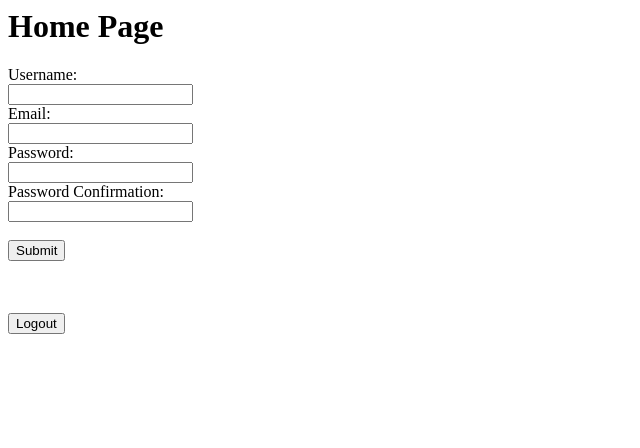
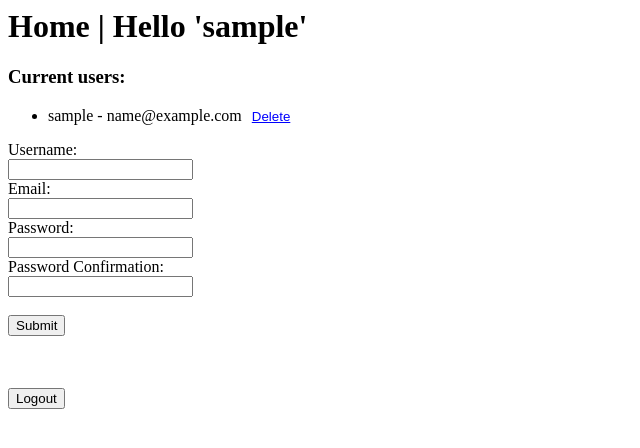
Before and after one commit to pigeanai/skeleton_flask_app, a Flask app: page /home in a window 1280 px wide. Shown: the top 448 px of the page, without its empty margins (0-640 px from the left). Run offline with Flask 3, Linux system fonts and the light colour scheme; the visitor is signed in with stand-in values (Sample User, id 1); data comes from the database, SQL or seed files in the repository.

Commit message:
login functionality and user management

```diff
--- a/app/main/routes.py
+++ b/app/main/routes.py
@@ -1,4 +1,4 @@
-from flask import render_template, redirect, url_for, request
+from flask import render_template, redirect, url_for, request, abort
 from flask_login import login_user, logout_user, current_user, login_required
 from sqlalchemy import select
 
@@ -17,10 +17,10 @@ def main():
 @bp.route("/login", methods = ["POST"])
 def login():
     submitted = request.json
-    user: User = db.session.scalar(select(User).where(User.username == submitted["uname"]))
-    if user is None or not user.check_password(submitted["pword"]):
+    user: User = db.session.scalar(select(User).where(User.username == submitted["username"]))
+    if user is None or not user.check_password(submitted["password"]):
         return redirect(url_for("main.main"))
-    login_user(user)
+    login_user(user, remember=True)
     return redirect(url_for("main.home"))
 
 
@@ -36,6 +36,23 @@ def home():
 @login_required
 def add_user():
     new_user_params = request.json
+    if new_user_params["password"] != new_user_params["password-confirm"]:
+        return {"error": "Passwords do not match"}, 400
+    new_user = User(username=new_user_params["uname"], email=new_user_params["email"])
+    new_user.set_password(new_user_params["password"])
+    db.session.add(new_user)
+    db.session.commit()
+    return redirect(url_for("main.home"))
+
+
+@bp.route("/delete-user/<user_id>", methods = ["POST"])
+@login_required
+def delete_user(user_id: int):
+    query = select(User).filter_by(id=user_id)
+    # https://docs.sqlalchemy.org/en/20/core/connections.html#sqlalchemy.engine.MappingResult
+    user = db.session.scalar(query)
+    db.session.delete(user)
+    db.session.commit()
     return redirect(url_for("main.home"))
 
 
--- a/app/templates/home.html
+++ b/app/templates/home.html
@@ -1,23 +1,36 @@
 <html>
     <head>
         <title>
-            Example Flask App - Home
+            Home
         </title>
         <script src="{{ url_for('static', filename='js/common.js') }}"></script>
     </head>
     <body>
         <h1>
-            Home Page
+            Home | Hello '{{ current_user.username }}'
         </h1>
+        <p>
+            <h3>Current users:</h3>
+            <ul>
+                {% for user in users %}<li>{{ user.username }} - {{ user.email }}
+                    {% if user.username != "user" %}
+                    <form action="/delete-user/{{ user.id }}" method="POST" style="display:inline;">
+                        <button type="submit" style="background:none; border:none; color:blue; text-decoration:underline; cursor:pointer;">
+                            Delete
+                        </button>
+                    {% endif %}
+</form></li>{% endfor %}
+            </ul>
+        </p>
         <form action="/add-user" id="submitAddUser" class="ajax-form" method="post">
             <label for="uname">Username:</label><br>
             <input type="text" id="uname" name="uname" ><br>
             <label for="email">Email:</label><br>
             <input type="text" id="email" name="email" ><br>
-            <label for="pword">Password:</label><br>
-            <input type="password" id="pword" name="pword"><br>
-            <label for="pword-confirm">Password Confirmation:</label><br>
-            <input type="password" id="pword-confirm" name="pword-confirm"><br><br>
+            <label for="password">Password:</label><br>
+            <input type="password" id="password" name="password"><br>
+            <label for="password-confirm">Password Confirmation:</label><br>
+            <input type="password" id="password-confirm" name="password-confirm"><br><br>
             <input type="submit" value="Submit">
         </form>
         <br><br>
```
Also changed, not shown: app/templates/login.html (+4 -4 lines), README.md.
